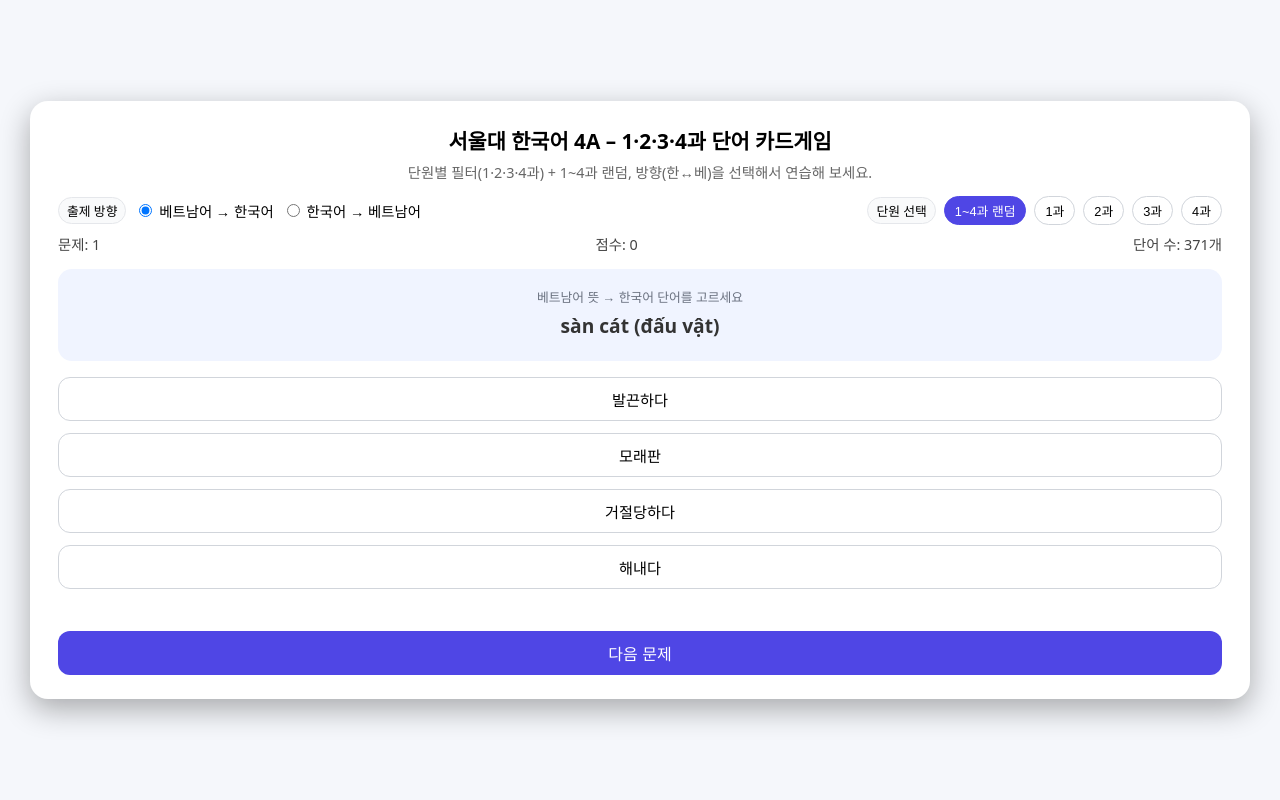
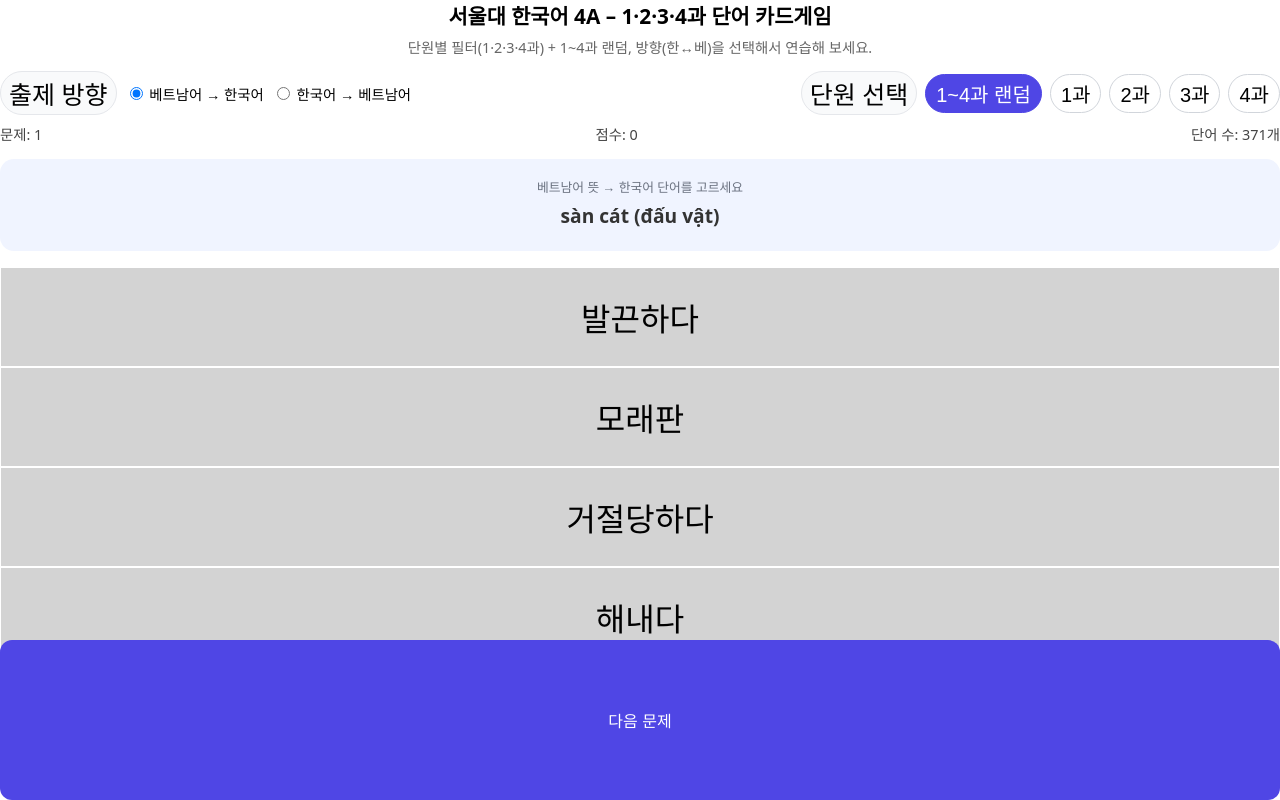
Before and after one commit to K-Era2077/crazy_korean_card_game3, a plain HTML site: page index.html in a window 1280 px wide. Drawn offline with Linux system fonts and the light colour scheme.

Commit message:
Add files via upload

```diff
--- a/index.html
+++ b/index.html
@@ -2,26 +2,29 @@
 <html lang="ko">
 <head>
   <meta charset="UTF-8" />
-  <title>서울대 한국어 4A – 1·2·3·4과 단원 필터 단어 카드게임</title>
+  <title>서울대 한국어 4A - 1·2·3·4과 단원 필터 단어 카드게임</title>
   <style>
     body {
       font-family: system-ui, sans-serif;
       background: #f5f7fb;
-      display: flex;
-      justify-content: center;
-      align-items: center;
-      min-height: 100vh;
+      /* display: flex; */
+      /* justify-content: center; */
+      /* align-items: center; */
+      /* min-height: 100vh; */
       margin: 0;
+      background: white;
     }
     .game-container {
       background: #ffffff;
-      padding: 24px 28px;
-      border-radius: 18px;
-      box-shadow: 0 10px 30px rgba(0, 0, 0, 0.322);
+      /* padding: 24px 10px; */
+      /* border-radius: 18px; */
+      /* box-shadow: 0 10px 30px rgba(0, 0, 0, 0.322); */
       /* max-width: 820px; */
-      margin: 30px;
+      /* margin: 30px; */
       height: 100%;
       width: 100%;
+
+      /* background-color: pink; */ /* DEBUG */
     }
     h1 {
       font-size: 1.3rem;
@@ -51,7 +54,7 @@
       gap: 8px;
     }
     .chip-label {
-      font-size: 0.8rem;
+      font-size: 25px;
       padding: 3px 8px;
       border-radius: 999px;
       border: 1px solid #e5e7eb;
@@ -62,7 +65,7 @@
       border: 1px solid #d1d5db;
       background: #ffffff;
       padding: 4px 10px;
-      font-size: 0.8rem;
+      font-size: 20px;
       cursor: pointer;
     }
     .unit-btn.active {
@@ -101,20 +104,23 @@
       display: flex;
       flex-direction: column;
       flex-wrap: wrap;
-      gap: 8px;
+      height: 100%;
+      /* gap: 8px; */
     }
     .option-btn {
       flex: 1 1 calc(50% - 8px);
       padding: 10px 16px;
-      border-radius: 12px;
-      border: 1px solid #d1d5db;
-      background: white;
+      min-height: 100px;
+      font-size: xx-large;
+      /* border-radius: 12px; */
+      border: 1px solid white;
+      background: lightgray;
       cursor: pointer;
       text-align: center;
-      margin-bottom: 4px;
+      /* margin-bottom: 4px; */
       transition: 0.2s;
-      font-size: 0.95rem;
-      height: 100px;
+      /* font-size: 0.95rem; */
+      height: 100%;
       word-break: keep-all;
     }
     .option-btn.correct {
@@ -135,6 +141,7 @@
     #message.wrong { color: #dc2626; }
     #next-btn {
       width: 100%;
+      min-height: 20%;
       padding: 10px;
       border-radius: 12px;
       border: none;
@@ -142,7 +149,8 @@
       color: white;
       font-size: 1rem;
       cursor: pointer;
-      margin-top: 4px;
+      position: absolute;
+      bottom: 0px;
     }
     .loading {
       text-align: center;
```
